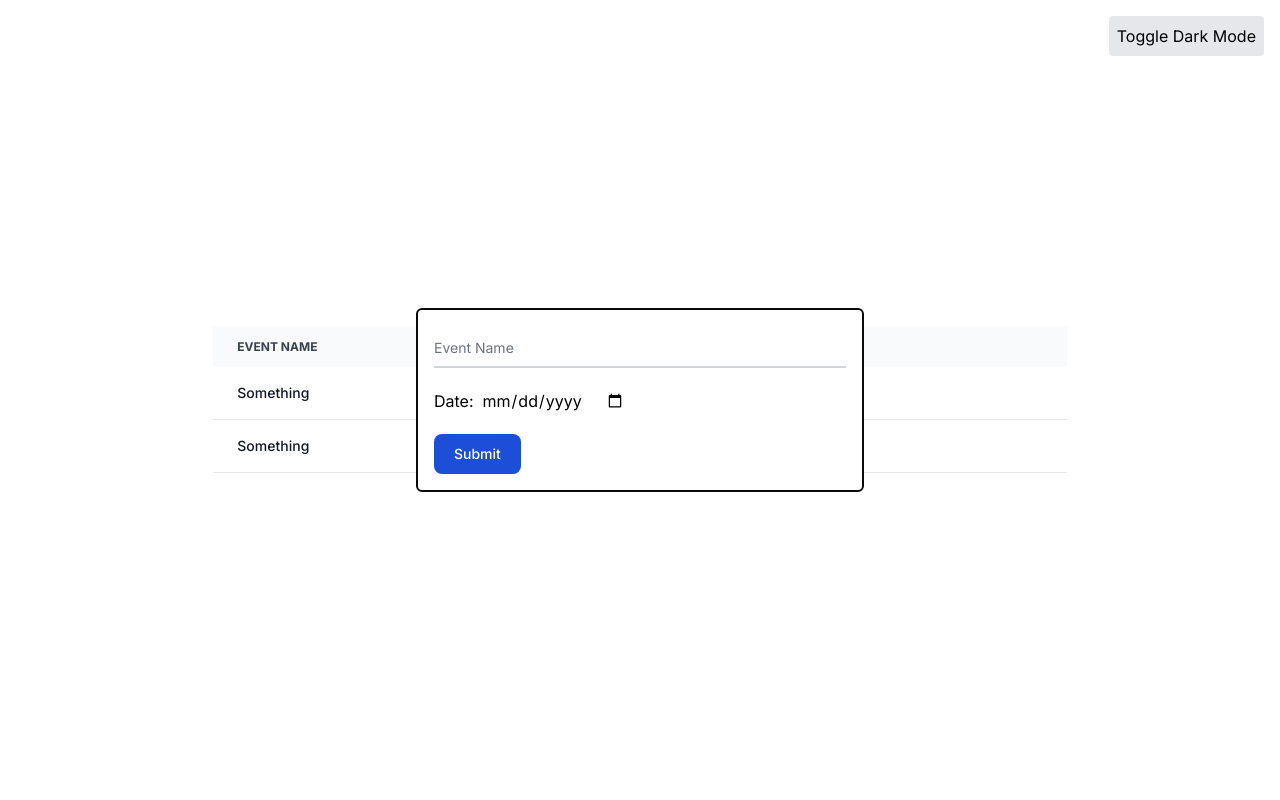
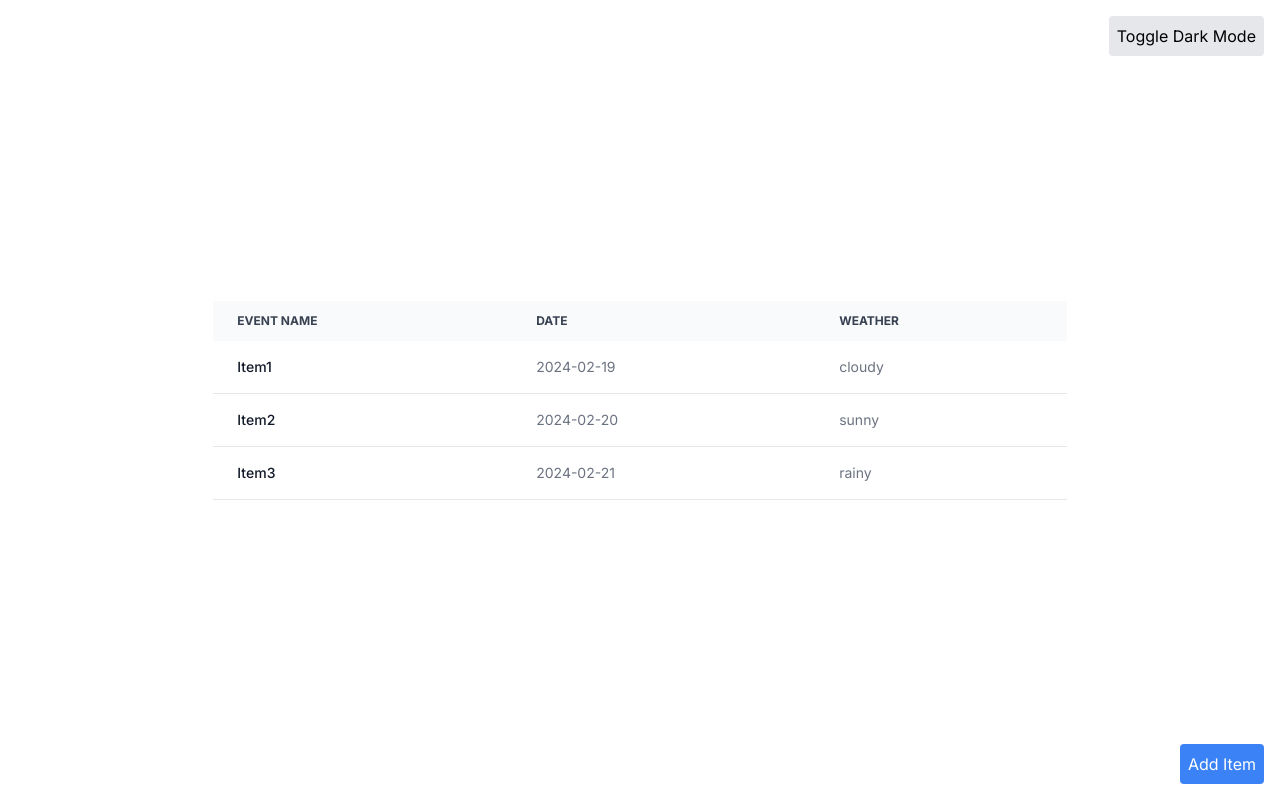
Before and after one commit to bquek00/TakeHomeAssignment, a Next.js app: page / in a window 1280 px wide. Built offline with nearby package versions, Linux system fonts and the light colour scheme.

Commit message:
Basic form submission update on ui

```diff
--- a/app/components/form.tsx
+++ b/app/components/form.tsx
@@ -1,4 +1,6 @@
 import React, { useState, useEffect } from 'react';
+import { useContext } from 'react';
+import { AppContext } from '@/app/contexts/themeContext';
 
 // Interface defining the props for the Form component
 interface FormProps {
@@ -11,6 +13,8 @@ const Form: React.FC<FormProps> = ({ isVisible, setVisibility }) =>
     const [name, setName] = useState('');
     const [date, setDate] = useState('');
     const [minDate, setMinDate] = useState('');
+    const { data, setData } = useContext(AppContext); // Destructure data from AppContext
+
 
     useEffect(() =>
     {
@@ -21,8 +25,13 @@ const Form: React.FC<FormProps> = ({ isVisible, setVisibility }) =>
     const handleSubmit = (event: React.FormEvent<HTMLFormElement>) =>
     {
         event.preventDefault(); // Prevents the default form submission behavior
+        // Create a new item object
+        const newItem = { name, date, weather: 'Not Specified' }; // Assuming 'weather' is a required field, you can set a default value or modify this part to include user input for weather.
+
+        // Update the AppContext data state with the new item
+        setData([...data, newItem]);
         console.log('Submitting', { name, date }); // For demonstration purposes
-        //setVisibility(false);
+        setVisibility(false);
 
     // If you want to reset the form fields after submission, you can do it here:
     // setName('');
--- a/app/components/table.tsx
+++ b/app/components/table.tsx
@@ -1,8 +1,11 @@
+import { useContext } from 'react';
+import { AppContext } from '@/app/contexts/themeContext';
+
 export default function Table()
 {
+    const { data } = useContext(AppContext); // Destructure data from AppContext
+
     return (
-
-
         <div className="relative overflow-x-auto w-4/6">
             <table className="w-full text-sm text-left rtl:text-right text-gray-500 dark:text-gray-400">
                 <thead className="text-xs text-gray-700 uppercase bg-gray-50 dark:bg-gray-700 dark:text-gray-400">
@@ -19,32 +22,21 @@ export default function Table()
                     </tr>
                 </thead>
                 <tbody>
-                    <tr className="bg-white border-b dark:bg-gray-800 dark:border-gray-700">
+                    {data.map((item: any, index: any) => (
+                        <tr key={index} className="bg-white border-b dark:bg-gray-800 dark:border-gray-700">
                             <th scope="row" className="px-6 py-4 font-medium text-gray-900 whitespace-nowrap dark:text-white">
-                    Something
+                                {item.name}
                             </th>
                             <td className="px-6 py-4">
-                    Silver
+                                {item.date}
                             </td>
                             <td className="px-6 py-4">
-                    Laptop
+                                {item.weather}
                             </td>
                         </tr>
-
-                    <tr className="bg-white border-b dark:bg-gray-800 dark:border-gray-700">
-                        <th scope="row" className="px-6 py-4 font-medium text-gray-900 whitespace-nowrap dark:text-white">
-                    Something
-                        </th>
-                        <td className="px-6 py-4">
-                    Silver
-                        </td>
-                        <td className="px-6 py-4">
-                    Laptop
-                        </td>
-                    </tr>
+                    ))}
                 </tbody>
             </table>
         </div>
-
     );
 }
--- a/app/contexts/themeContext.jsx
+++ b/app/contexts/themeContext.jsx
@@ -1,11 +1,14 @@
 'use client';
 import { createContext, useContext, useState, useEffect} from 'react';
+import jsonData from '@/app/data.json'; // Adjust the path as necessary
 
 export const AppContext = createContext();
 
 export function AppProvider({ children})
 {
     const [mount, setMount]= useState(false)
+    const [data, setData] = useState([]);
+
     const [darkMode, setDarkMode] = useState(() => {
         if (typeof window !== 'undefined') {
             return localStorage.getItem('darkMode') === 'true';
@@ -14,6 +17,8 @@ export function AppProvider({ children})
     });
 
     useEffect(() => {
+        setData(jsonData); // Set the imported JSON data into state
+        console.log(jsonData)
         setMount(true); // This will set mount to true when the component mounts
     }, []);
 
@@ -25,7 +30,7 @@ export function AppProvider({ children})
     return (
     <>
         {mount && (
-        <AppContext.Provider value={{ darkMode, setDarkMode }}>
+        <AppContext.Provider value={{ darkMode, setDarkMode, data, setData}}>
             {children}
             </AppContext.Provider>
             )}
--- /dev/null
+++ b/app/data.json
@@ -0,0 +1,17 @@
+[
+    {
+        "name": "Item1",
+        "date": "2024-02-19",
+        "weather": "cloudy"
+    },
+    {
+        "name": "Item2",
+        "date": "2024-02-20",
+        "weather": "sunny"
+    },
+    {
+        "name": "Item3",
+        "date": "2024-02-21",
+        "weather": "rainy"
+    }
+]
--- a/app/page.tsx
+++ b/app/page.tsx
@@ -1,14 +1,14 @@
 'use client';
 import Table from '@/app/components/table';
 import { AppContext } from '@/app/contexts/themeContext';
-import { createContext, useContext, useState} from 'react';
+import { createContext, useContext, useState } from 'react';
 import Form from '@/app/components/form';
 
 export default function Home()
 {
-    const {darkMode, setDarkMode} = useContext(AppContext);
+    const { darkMode, setDarkMode } = useContext(AppContext);
 
-    const [showForm, setShowForm] = useState(true);
+    const [showForm, setShowForm] = useState(false);
 
     const toggleFormVisibility = (visibility: boolean) =>
     {
@@ -33,9 +33,15 @@ export default function Home()
                 Toggle Dark Mode
             </button>
 
+            {/* Add Item Button */}
+            <button
+                onClick={() => toggleFormVisibility(true)}
+                className="fixed bottom-0 right-0 m-4 p-2 bg-blue-500 text-white rounded"
+            >
+                Add Item
+            </button>
+
             <Form isVisible={showForm} setVisibility={toggleFormVisibility}/>
-
         </div>
-
     );
 }
```
Lines whose indentation alone changed are shown as unchanged.
